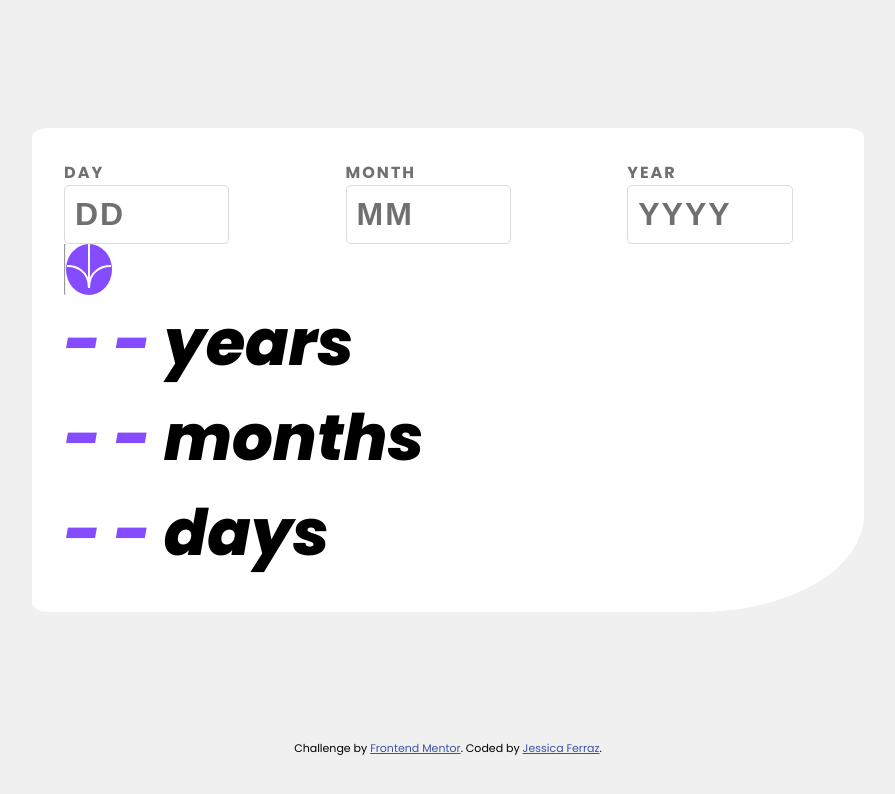
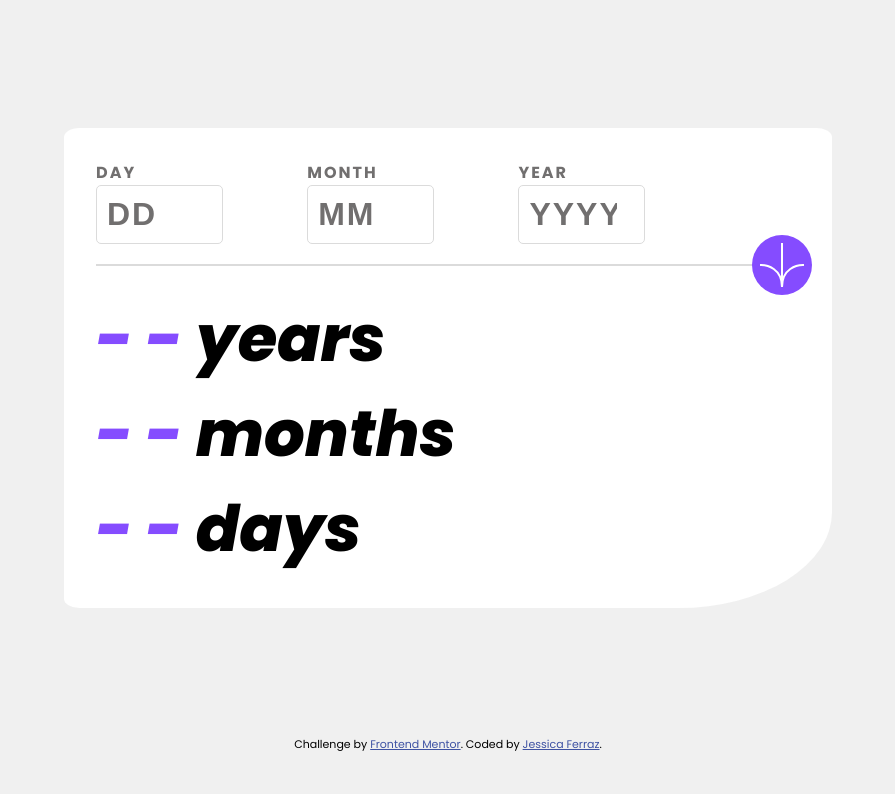
Before and after one commit to ferrazjaa/age-calculator-app-main, a plain HTML site: page index.html in a window 1280 px wide. Shown: the whole page, without its empty margins (192-1087 px from the left). Drawn offline with Linux system fonts and the light colour scheme.

Commit message:
update #1
alterações da semantica do html;
alterações no style;
alteerações js

```diff
--- a/assets/css/style.css
+++ b/assets/css/style.css
@@ -1,6 +1,7 @@
 *{
+    box-sizing: border-box;
+    margin: 0;
     padding: 0;
-    margin: 0;
     --color-light-grey: hsl(0, 0%, 86%);
     --color-light-red:hsl(0, 100%, 67%);
     --color-off-black: hsl(0, 0%, 8%);
@@ -16,33 +17,22 @@ body{
     font-family: Poppins, sans-serif;
 }
 
-section{
+.principal{
     background-color: #fff;
     border-radius: 2% 2% 20% 2%;
     margin: 10% auto;
     padding: 2rem;
     width: 60%;
+    position: relative;
 }
 
-.teste{
-    display: flex;
-
-}
-
-.icon-arrow{
-    background-color: var(--color-purple);
-    border-radius: 50%;
-    cursor: pointer;
-
-}
-
-.icon-arrow:hover{
-    background-color: var(--color-off-black);
-}
 .entradas{
     display: flex;
-    margin-left: auto;
-    gap: 10%;
+    justify-content: space-between;
+    margin-bottom: 20px;
+    width: 90%;
+    /* margin-left: auto;
+    gap: 10%; */
 }
 .inputs{
     display: flex;
@@ -57,13 +47,12 @@ section{
 }
 
 .inputs input{
-
     border: 0.5px solid;
     border-color: var(--color-light-grey);
     border-radius: 5px;
     font-size: 32px;
     padding: 10px;
-    width: 70%;
+    width: 60%;
 }
 
 .inputs input::placeholder{
@@ -73,6 +62,35 @@ section{
     font-weight: 700;
 }
 
+.linha-seta{
+    align-items: center;
+    display: flex;
+    margin-bottom: 25px;
+}
+
+.linha{
+    border-bottom: 2px solid var(--color-light-grey);
+    width: 100%;
+}
+
+.icon-arrow{
+    align-items: center;
+    background-color: var(--color-purple);
+    border-radius: 50%;
+    display: flex;
+    height: 60px;
+    justify-content: center;
+    position: absolute;
+    right: 20px;
+    width: 60px;
+
+}
+
+.icon-arrow:hover{
+    background-color: var(--color-off-black);
+}
+
+/* ------------------------------------- */
 .resultado{
     font-size: 64px;
     font-style: italic;
--- a/calculo.js
+++ b/calculo.js
@@ -2,7 +2,7 @@ function calcularIdade() {
     //CHAMANDO OS INPUTS
     let numberDay = parseInt(document.getElementById("number-day").value);
 
-    let numberMonth = parseInt(document.getElementById("number-month").value);
+    let numberMonth = parseInt(document.getElementById("number-month").value) - 1;
 
     let numberYear = parseInt(document.getElementById("number-year").value);
 
@@ -17,30 +17,37 @@ function calcularIdade() {
     let colorBorders = document.getElementsByTagName('input');
     let campoRequerido = document.getElementsByClassName("campo-requerido");
 
+    // CALCULO DA DIFERENÇA
+    //DATA HOJE
+    const hoje = new Date();
+    const anoHoje = hoje.getFullYear();
+    const mesHoje = hoje.getMonth();
+    const diaHoje = hoje.getDate();
 
-    //DATA HOJE
-    let hoje = new Date();
-    diaHoje = hoje.getDate();
-    mesHoje = hoje.getMonth() + 1; //o mês no js é de 0 a 11
-    anoHoje = hoje.getFullYear();
 
-    /** Calculo dos dias */
-    //usando o ano atual para poder haver essa contagem de dias
-    const dataDigitada = new Date(anoHoje, numberMonth - 1, numberDay);
+    // DATA DIGITADA
+    const dataNascimento = new Date(numberYear, numberMonth, numberDay);
+    console.log(dataNascimento)
+    const anoNascimento = dataNascimento.getFullYear();
+    const mesNascimento = dataNascimento.getMonth();
+    const diaNascimento = dataNascimento.getDate();
 
-    var dataDigitadaMilissegundos = dataDigitada.getTime();
-    var dataHojeMilissegundos = hoje.getTime();
+    // CALCULO DAS DIFERENÇAS
+    let diferencaAno = anoHoje - anoNascimento;
+    let diferencaMes = mesHoje - mesNascimento;
 
-    // 1 dia em milissegundos
-    var umDiaMilissegundos = 1000 * 60 * 60 * 24;
+    // transformando a data em milissegundos
+    let diaHojeMilissegundos = hoje.getTime();
+    let diaNascimentoMilissegundos = dataNascimento.getTime();
 
     //diferença de milissegundos
-    var difMilissegundos = dataHojeMilissegundos - dataDigitadaMilissegundos;
+    let difMilissegundos = diaHojeMilissegundos - diaNascimentoMilissegundos;
+
+    //1 dia em milissegundos
+    const umDiaMilissegundos = 1000*60*60*24;
 
     //transformando em dia de novo
     var diferencaDias = Math.round(difMilissegundos / umDiaMilissegundos);
-
-
 
 
 
@@ -57,7 +64,6 @@ function calcularIdade() {
         }
 
         return; // Para a execução se houver campo vazio
-
     }
 
     // SE AS DATAS SÃO VALIDAS
--- a/index.html
+++ b/index.html
@@ -18,11 +18,34 @@
   </style>
 </head>
 
+<!--
+
+   /** Calculo dos dias */
+    //usando o ano atual para poder haver essa contagem de dias
+    const dataDigitada = new Date(anoHoje, numberMonth - 1, numberDay);
+
+    var dataDigitadaMilissegundos = dataDigitada.getTime();
+    var dataHojeMilissegundos = hoje.getTime();
+
+    // 1 dia em milissegundos
+    var umDiaMilissegundos = 1000 * 60 * 60 * 24;
+
+    //diferença de milissegundos
+    var difMilissegundos = dataHojeMilissegundos - dataDigitadaMilissegundos;
+
+    //transformando em dia de novo
+    var diferencaDias = Math.round(difMilissegundos / umDiaMilissegundos);
+
+
+
+
+-->
 <body>
+  <main class="principal">
+    <!-- entradas -->
+    <section class="entradas">
 
-  <section>
-    <div class="main">
-      <div class="entradas">
+      <!-- Dia ************************ -->
       <div class="inputs">
         <label for="number-day" class="etiqueta">Day</label>
         <input type="number" name="" id="number-day" placeholder="DD" required>
@@ -46,15 +69,18 @@
         <p class="campo-requerido" id="ano-requerido"></p>
       </div>
 
+    </section>
+
+    <!-- arrow -->
+    <div class="linha-seta">
+      <span class="linha"></span>
+      <div class="icon-arrow">
+
+        <img src="assets/images/icon-arrow.svg" alt="" onclick="calcularIdade()">
+      </div>
     </div>
 
 
-      <!-- arrow -->
-
-      <div class="teste">
-        <hr>
-        <span class="icon-arrow"><img src="assets/images/icon-arrow.svg" alt="" onclick="calcularIdade()" ></span>
-      </div>
 
 
 
@@ -74,7 +100,9 @@
     </div>
 
     </div>
-  </section>
+
+  </main>
+
 
   <div class="attribution">
     Challenge by <a href="https://www.frontendmentor.io?ref=challenge" target="_blank">Frontend Mentor</a>.
```
Also changed, not shown: 1 other file. Lines whose indentation alone changed are shown as unchanged.
